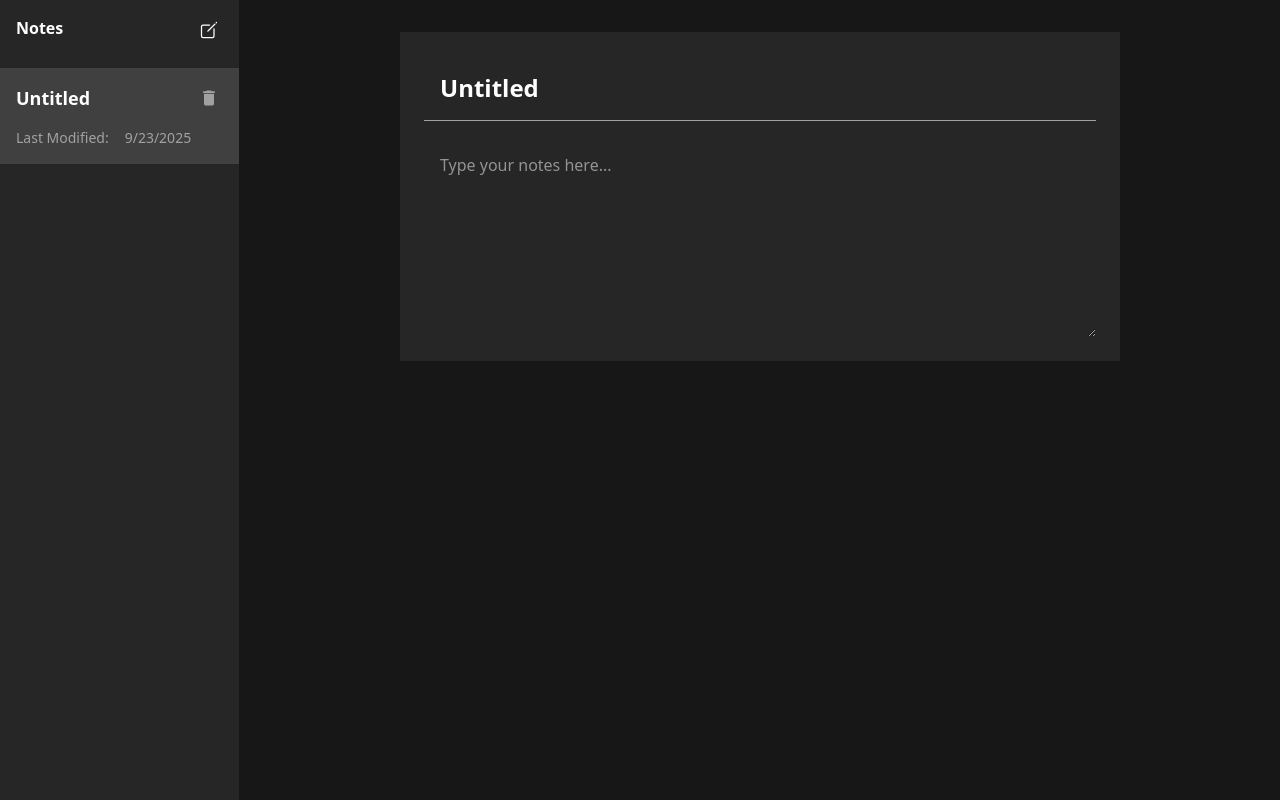
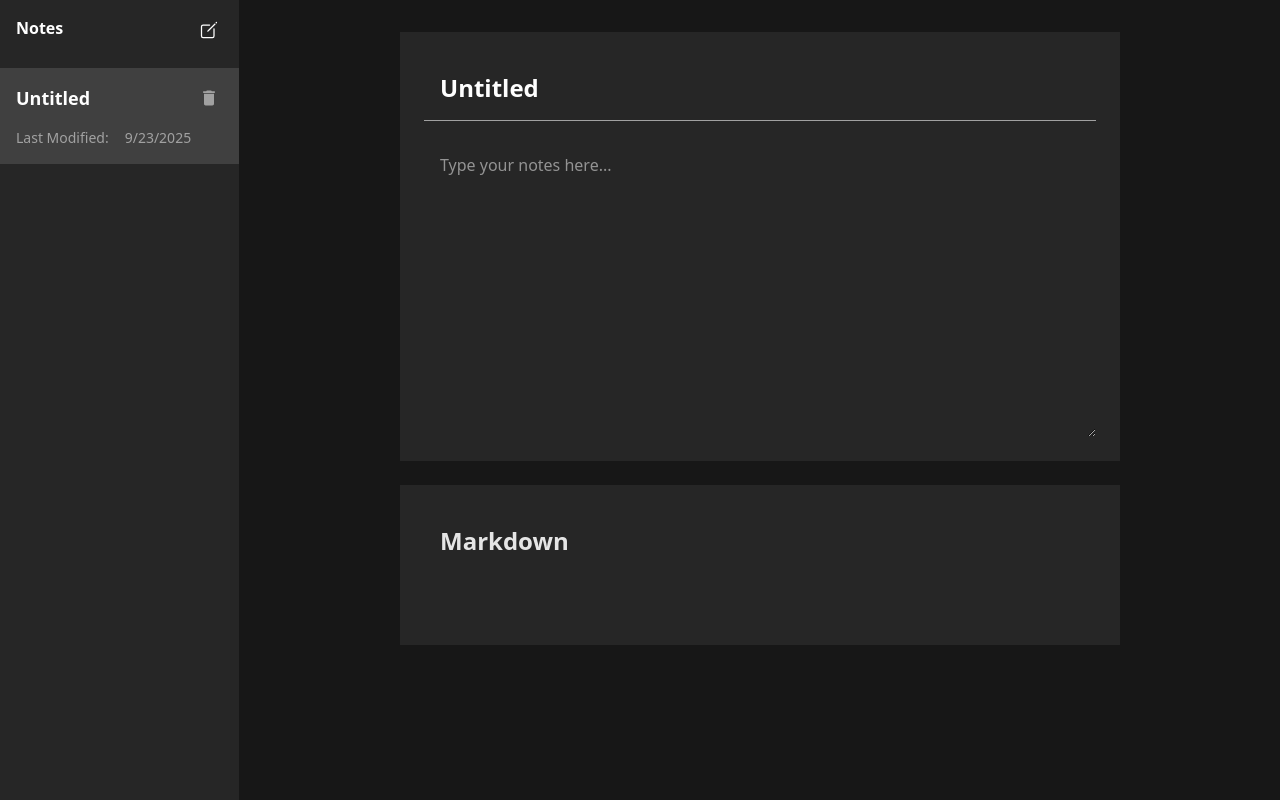
Before and after one commit to sakey01/notes-app, a React (Vite) app: page / in a window 1280 px wide. Both pictures are taken after a click on the button 209 px from the left and 30 px from the top of the page. Built offline with nearby package versions, Linux system fonts and the light colour scheme.

Commit message:
startign on markdown preview

```diff
--- a/package.json
+++ b/package.json
@@ -14,6 +14,7 @@
     "react": "^19.1.1",
     "react-dom": "^19.1.1",
     "react-icons": "^5.5.0",
+    "react-markdown": "^10.1.0",
     "tailwindcss": "^4.1.13"
   },
   "devDependencies": {
--- a/src/components/page.tsx
+++ b/src/components/page.tsx
@@ -1,3 +1,5 @@
+import ReactMarkdown from "react-markdown";
+
 type Note = {
   id: number;
   title: string;
@@ -47,7 +49,7 @@ const Page = ({ notes, setNotes, active }: Notes) => {
 
             {/* Content input */}
             <textarea
-              className="bg-transparent min-h-[200px] max-h-screen p-2 sm:p-4 outline-none"
+              className="bg-transparent min-h-75 max-h-150 p-2 sm:p-4 outline-none"
               value={currNote?.content ?? ""}
               placeholder="Type your notes here..."
               onChange={(e) => {
@@ -60,6 +62,14 @@ const Page = ({ notes, setNotes, active }: Notes) => {
               }}
             />
           </div>
+          <div className="flex flex-col gap-4 sm:bg-neutral-800 mt-2 sm:p-6">
+            <h2 className="text-lg sm:text-2xl font-semibold text-neutral-200 p-1 sm:p-4">
+              Markdown
+            </h2>
+            <div className="p-1 sm:p-4 ">
+              <ReactMarkdown>{currNote?.content}</ReactMarkdown>
+            </div>
+          </div>
         </div>
       )}
     </div>
```
Also changed, not shown: 1 other file (tests, documents, lock files or other folders).
